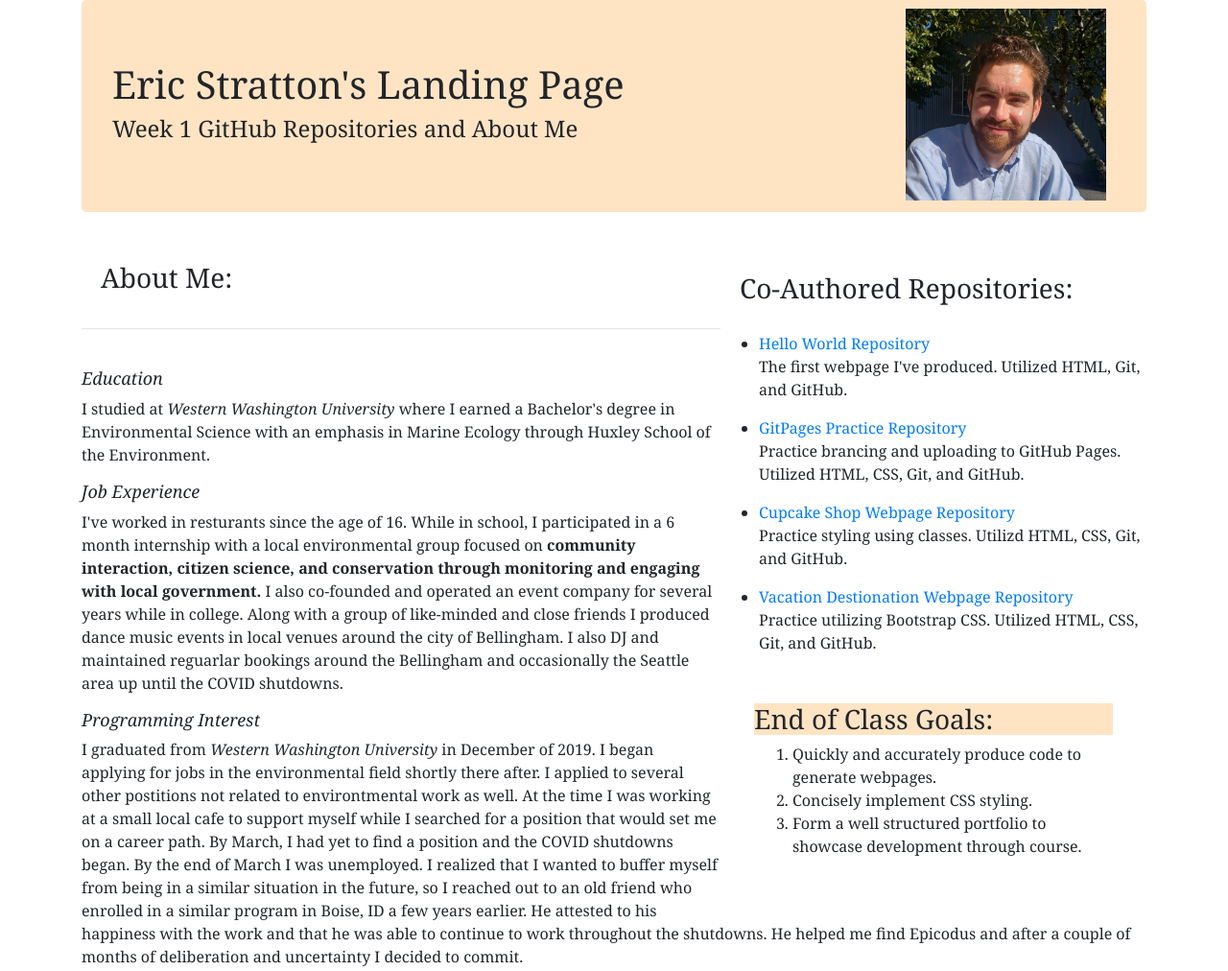
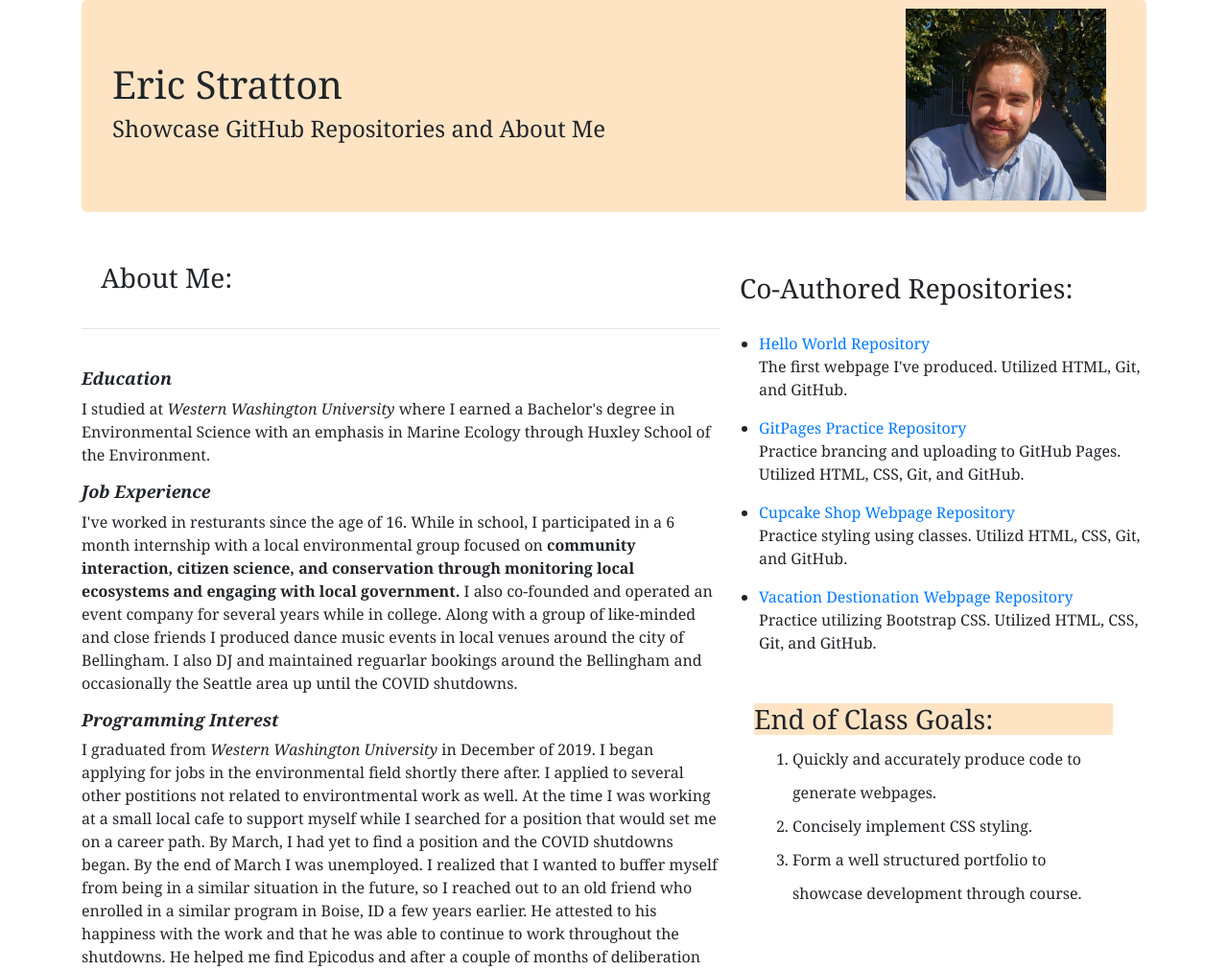
Before and after one commit to EricStratton/landing-page, a plain HTML site: page index.html in a window 1280 px wide. Shown: the top 1012 px of the page at 96% size. Drawn offline with Linux system fonts and the light colour scheme; files whose address does not match are found by name.

Commit message:
finalize gerneral webpage formatting

```diff
--- a/css/styles.css
+++ b/css/styles.css
@@ -3,6 +3,7 @@
 }
 .jumbotron {
   background-color: bisque;
+  font-weight: bolder;
 }
 img {
   float: right;
@@ -15,7 +16,7 @@ img {
 }
 .header {
   font-style: italic;
-  text-emphasis: bold;
+  font-weight: bold;
   font-size: large;
 }
 .sidebar {
@@ -45,6 +46,7 @@ hr {
   width: auto;
   border-width: 1px;
   box-sizing: border-box;
+  padding-bottom: 50px;
 }
 .repo-link {
   padding: 10px;
@@ -58,3 +60,6 @@ hr {
   border: 1px;
   padding: 35px;
 }
+.goals li {
+  line-height: 35px;
+}
--- a/index.html
+++ b/index.html
@@ -9,11 +9,9 @@
   <div class="container">
     <div class="jumbotron">
       <img src="C:\Users\Eric\desktop\landing-page\img\IMG_0772.jpg" alt="image of a happy sunkissed bb">
-      <h1>Eric Stratton's Landing Page</h1>
+      <h1>Eric Stratton</h1>
       <div class="sq">
-        <h4>
-          Week 1 GitHub Repositories and About Me
-        </h4>
+        <h4>Showcase GitHub Repositories and About Me</h4>
       </div>
     </div>
     <div class="sidebar">
@@ -77,10 +75,10 @@
         I've worked in resturants since the age of 16. While in school, I
         participated in a 6 month internship with a local environmental group
         focused on <span class="emph">community interaction, citizen science,
-        and conservation through monitoring and engaging with local government.</span>
-        I also co-founded and operated an event company for several years
-        while in college. Along with a group of like-minded and close friends
-        I produced dance music events in local venues around the city of
+        and conservation through monitoring local ecosystems and engaging with
+        local government.</span> I also co-founded and operated an event company
+        for several years while in college. Along with a group of like-minded and
+        close friends I produced dance music events in local venues around the city of
         Bellingham. I also DJ and maintained reguarlar bookings around the
         Bellingham and occasionally the Seattle area up until the COVID
         shutdowns.
@@ -119,7 +117,7 @@
         I am not doing any of the other things I like to do to preoccupy my
         time.
       </p>
-      <h4>Contact</h4>
+      <h4 class="highlight">Contact:</h4>
       <a href="strattonericj@gmail.com">Send email</a>
     </div>
   </div>
```
